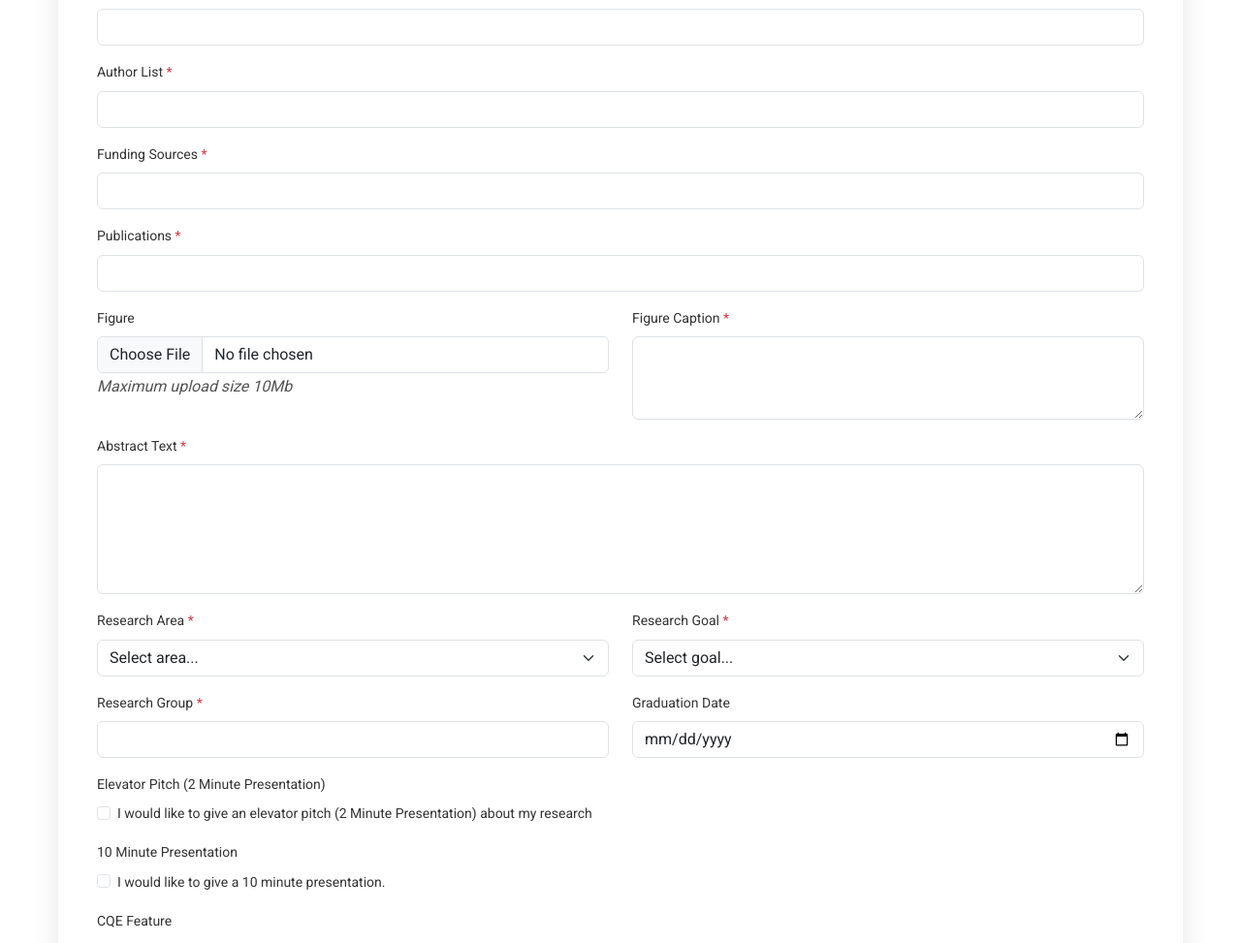
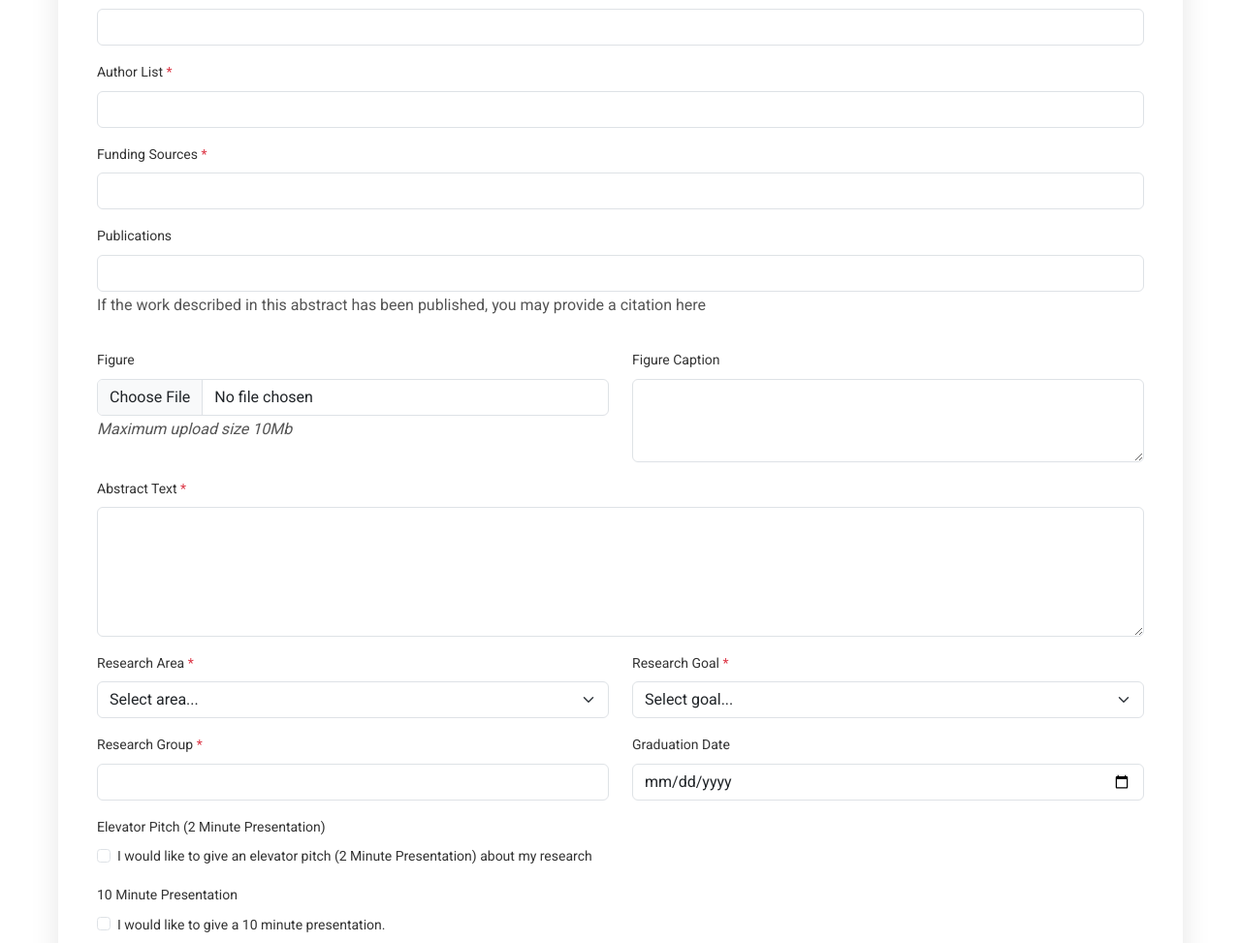
Before and after one commit to iQuISE/quarc-website, a Django app: template conference/templates/registration_abstract.html in a window 1280 px wide. Shown: the part 829-1802 px from the top of the page at 97% size. Run offline with Django 4.2, Linux system fonts and the light colour scheme; the template is opened without the code that fills it: values that come from a table or form of the project are taken from there, others are empty.

Commit message:
Make some abstract forms optional, add better guidance

```diff
--- a/conference/models.py
+++ b/conference/models.py
@@ -101,9 +101,9 @@ class Abstract(models.Model):
     title = models.CharField(max_length=128, blank=False)
     author_list = models.CharField(max_length=512, blank=False)
     funding_sources = models.CharField(max_length=512, blank=False)
-    publications = models.CharField(max_length=512, blank=False)
+    publications = models.CharField(max_length=512, blank=True)
     figure = models.ImageField(upload_to='abstract_figures', blank=True)
-    figure_caption = models.CharField(max_length=512, blank=False)
+    figure_caption = models.CharField(max_length=512, blank=True)
     abstract = models.CharField(max_length=2048, blank=False)
     seeking_internships = models.BooleanField(null=False)
     seeking_positions = models.BooleanField(null=False)
--- a/conference/templates/registration_abstract.html
+++ b/conference/templates/registration_abstract.html
@@ -98,8 +98,9 @@
         </div>
 		<div class="row mb-3">
             <div class="col-md-12">
-				<label for="id_publications" class="form-label">Publications <span class="text-danger">*</span></label>
-				<input type="text" class="form-control" id="id_publications" name="publications" value="{{abstract_form.instance.publications}}" required>
+				<label for="id_publications" class="form-label">Publications</label>
+				<input type="text" class="form-control" id="id_publications" name="publications" value="{{abstract_form.instance.publications}}">
+				<p>If the work described in this abstract has been published, you may provide a citation here</p>
             </div>
         </div>
 		<div class="row mb-3">
@@ -109,8 +110,8 @@
 				<p><i>Maximum upload size 10Mb</i></p>
             </div>
             <div class="col-md-6">
-				<label for="id_figure_caption" class="form-label">Figure Caption <span class="text-danger">*</span></label>
-				<textarea class="form-control" id="id_figure_caption" name="figure_caption" rows="3" required>{{abstract_form.instance.figure_caption}}</textarea>
+				<label for="id_figure_caption" class="form-label">Figure Caption</label>
+				<textarea class="form-control" id="id_figure_caption" name="figure_caption" rows="3">{{abstract_form.instance.figure_caption}}</textarea>
             </div>
         </div>
 		<div class="row mb-3">
```
Also changed, not shown: conference/templates/admin/attendee_change_form.html (added, +13 -0 lines), conference/migrations/0002_alter_abstract_figure_caption.py (added), conference/migrations/0003_alter_abstract_publications.py (added).
